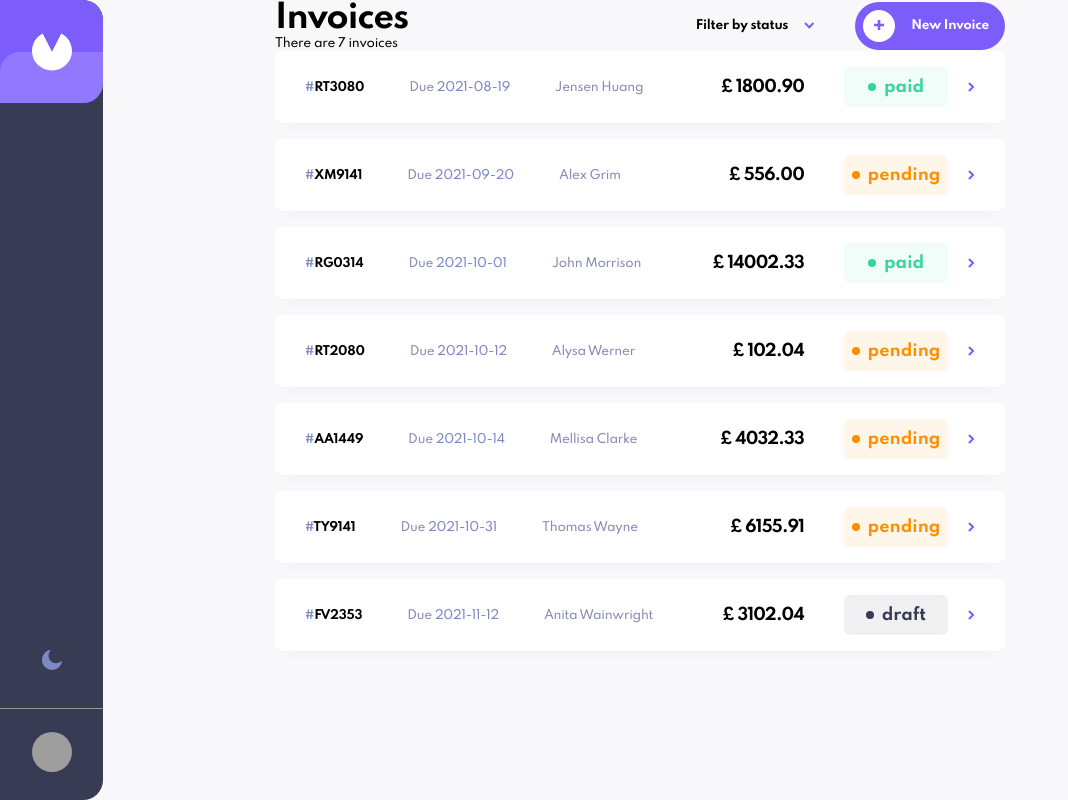
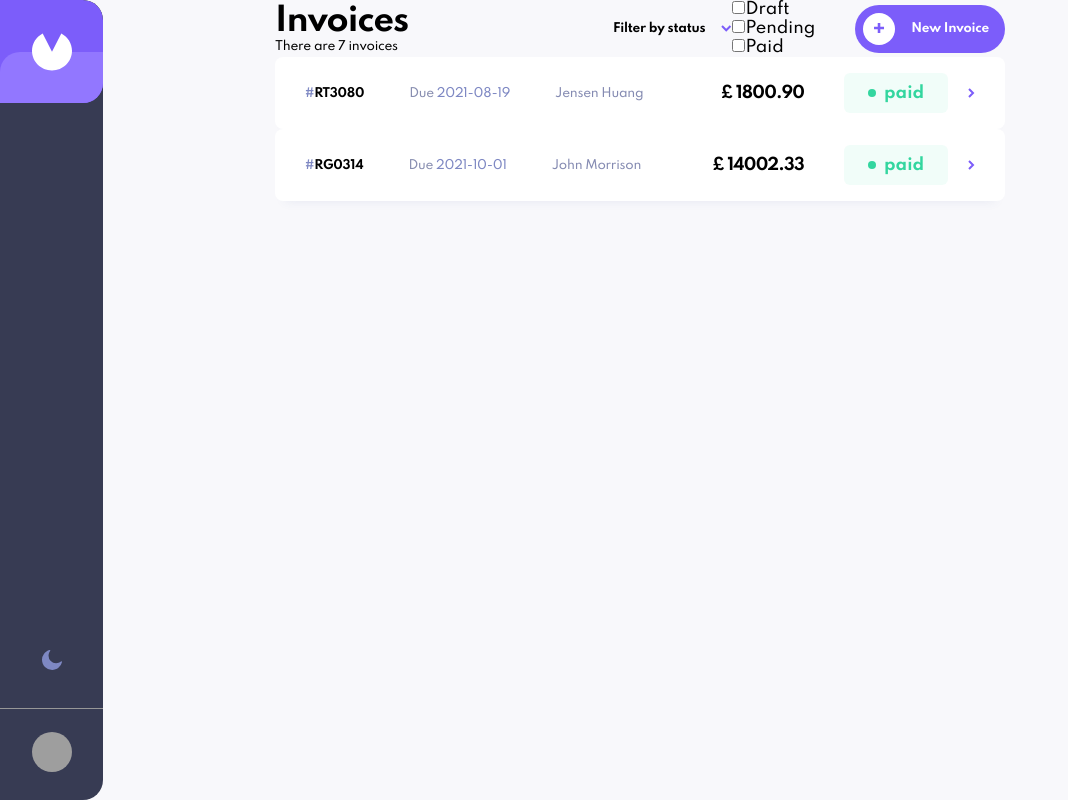
Before and after one commit to nlukic97/react-invoice-app, a React (Create React App) app: page /invoice/1 in a window 1280 px wide. Shown: the whole page, without its empty margins (0-1068 px from the left). Built offline with nearby package versions, Linux system fonts and the light colour scheme; grey boxes are pictures that could not be loaded.

Commit message:
filtering of data. having some issues

```diff
--- /dev/null
+++ b/src/components/FilterOptions.js
@@ -0,0 +1,40 @@
+import {useState, useEffect} from 'react';
+
+const FilterOptions = ({changedFilter}) => {
+
+    const [filters, setFilters] = useState({
+        draft:false,
+        pending:false,
+        paid:false
+    })
+
+    // If any of the checkboxes change, the local state of the filters will be changed
+    function checkboxChanged(e){
+        setFilters({...filters, [e.target.name]:e.target.checked})
+    }
+
+    useEffect(()=>{
+        changedFilter(filters)
+    },[filters, changedFilter])
+
+
+
+    return (
+        <div>
+            <div className="form-group">
+                <input onClick={checkboxChanged} type="checkbox" name="draft" id="draft" />
+                <label htmlFor="draft">Draft</label>
+            </div>
+            <div className="form-group">
+                <input onClick={checkboxChanged} type="checkbox" name="pending" id="pending" />
+                <label htmlFor="pending">Pending</label>
+            </div>
+            <div className="form-group">
+                <input onClick={checkboxChanged} type="checkbox" name="paid" id="paid" />
+                <label htmlFor="paid">Paid</label>
+            </div>
+        </div>
+    )
+}
+
+export default FilterOptions
--- a/src/components/InvoiceActions.js
+++ b/src/components/InvoiceActions.js
@@ -1,17 +1,27 @@
-const InvoiceActions = ({message}) => {
+import FilterOptions from "./FilterOptions";
+
+const InvoiceActions = ({message, changedFilter}) => {
+
+    function openModal(){
+        console.log('open modal');
+    }
+
     return (
         <div className="invoice_actions">
-
             <div className="__heading_and_amount">
                 <h1>Invoices</h1>
                 <p className='body-1'>{message}</p>
             </div>
 
             <div className="__action_contols">
-                <h4>Filter by status</h4>
-                <svg width="11" height="7" xmlns="http://www.w3.org/2000/svg"><path d="M1 1l4.228 4.228L9.456 1" stroke="#7C5DFA" strokeWidth="2" fill="none" fillRule="evenodd"/></svg>
+                <div className="___filter_container">
+                    <h4>Filter by status</h4>
+                    <svg width="11" height="7" xmlns="http://www.w3.org/2000/svg"><path d="M1 1l4.228 4.228L9.456 1" stroke="#7C5DFA" strokeWidth="2" fill="none" fillRule="evenodd"/></svg>
+                </div>
 
-                <button className="btn add-invoice-btn">
+            <FilterOptions changedFilter={changedFilter} />
+
+                <button className="btn add-invoice-btn" onClick={openModal}>
                     <div className="white-circle">
                         <svg width="11" height="11" xmlns="http://www.w3.org/2000/svg"><path d="M6.313 10.023v-3.71h3.71v-2.58h-3.71V.023h-2.58v3.71H.023v2.58h3.71v3.71z" fill="#7C5DFA" fillRule="nonzero"/></svg>
                     </div>
@@ -19,6 +29,7 @@ const InvoiceActions = ({message}) => {
                 </button>
             </div>
         </div>
+
     )
 }
 
--- a/src/components/Invoices.js
+++ b/src/components/Invoices.js
@@ -1,7 +1,10 @@
+import {useState, useEffect} from 'react';
+
 import Invoice from './Invoice';
 import InvoiceActions from './InvoiceActions';
 
 const Invoices = ({invoices}) => {
+    const [filters, setFilters] = useState(['paid'])
 
     let message ="";
 
@@ -13,14 +16,38 @@ const Invoices = ({invoices}) => {
         message = (`There are ${invoices.length} invoices`)
     }
 
+    let filterArray = []
+
+    function changedFilter(data){
+        let newArr = [];
+        let values = Object.values(data)
+        let keys = Object.keys(data)
+
+        values.forEach((value,index)=> (value === true) ? newArr.push(keys[index]) : null)
+        filterArray = newArr;
+        console.log(filterArray);
+        // setFilters(filterArray) //for some reason this creates an endless loop where this method updates the filters state, the filters state renders the selected boxes which activate this method again
+        // gotta find a way to then re-render the data being displayed
+    }
+
     return (
         <div>
-            <InvoiceActions message={message} />
+            {/* I have a hunch that this might not work, that message will always remain the same? */}
+            <InvoiceActions message={message} changedFilter={changedFilter} />
 
             <div className="invoice_items_list">
+
+                {/* still figuring out how to filter how to dfiltere */}
                 {invoices.map(invoice=> {
-                    return <Invoice data={invoice} key={invoice.id} className="invoices" />
+                    if(filters.length === 0){
+                        return <Invoice data={invoice} key={invoice.id} className="invoices" />
+
+                    } else if(filters.includes(invoice.status)){
+                        // here we want to check if the array of filters includes any of the elements from the filter array
+                        return <Invoice data={invoice} key={invoice.id} className="invoices" />
+                    }
                 })}
+
             </div>
         </div>
     )
--- a/src/css/App.css
+++ b/src/css/App.css
@@ -248,7 +248,14 @@ html.dark-theme .toggle-theme-icon {
   display: flex;
   align-items: center;
 }
-.invoice_actions .__action_contols > h4 {
+.invoice_actions .__action_contols .___filter_container {
+  display: flex;
+  align-items: center;
+}
+.invoice_actions .__action_contols .___filter_container:hover {
+  cursor: pointer;
+}
+.invoice_actions .__action_contols .___filter_container h4 {
   margin-right: 16px;
 }
 
--- a/src/scss/imports/components/_invoice_actions.scss
+++ b/src/scss/imports/components/_invoice_actions.scss
@@ -7,8 +7,17 @@
         display: flex;
         align-items: center;
 
-        > h4 {
-            margin-right: 16px;
+        .___filter_container {
+            display: flex;
+            align-items: center;
+
+            &:hover {
+                cursor: pointer;
+            }
+
+            h4 {
+                margin-right: 16px;
+            }
         }
     }
 }
```
Also changed, not shown: 1 other file (tests, documents, lock files or other folders).
